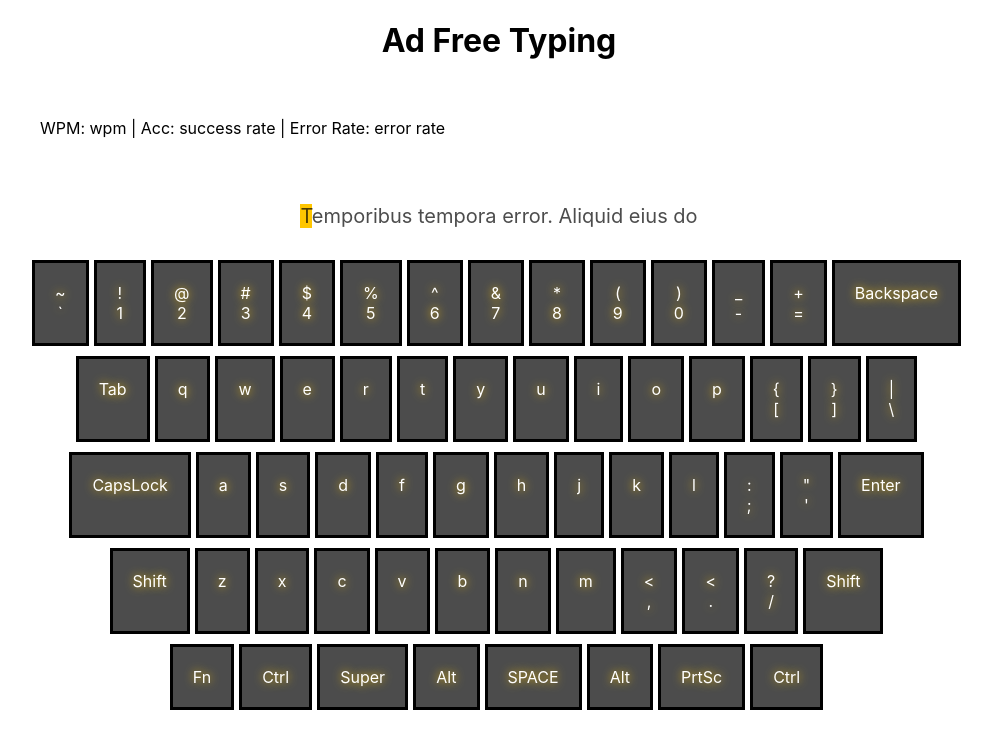
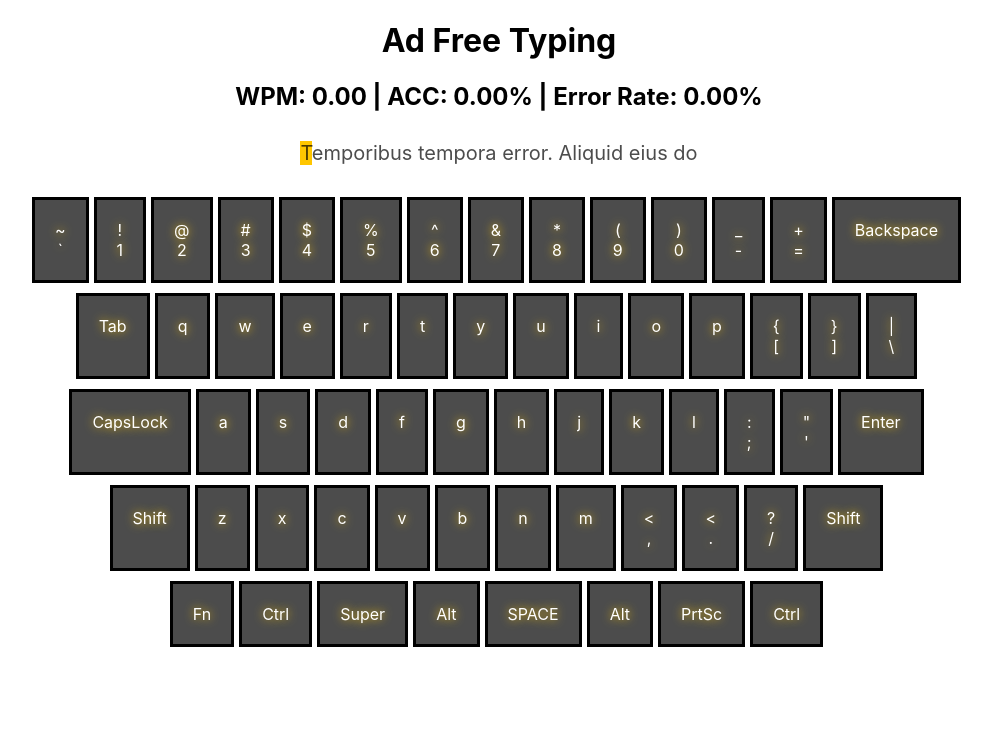
Before and after one commit to jstephensdev/ad-free-typing, a React (Create React App) app: page / in a window 1280 px wide. Shown: the top 748 px of the page, without its empty margins (141-1133 px from the left). Built offline with nearby package versions, Linux system fonts and the light colour scheme.

Commit message:
mvp, need to organize next

```diff
--- a/src/App.tsx
+++ b/src/App.tsx
@@ -1,7 +1,4 @@
 import { Keyboard } from './components/Keyboard';
-import { Stats } from './components/Stats';
-import { Text } from './components/Text';
-
 import './css/App.css';
 
 export const App = () => {
@@ -9,8 +6,6 @@ export const App = () => {
         <div className="app">
             <header>
                 <h1>Ad Free Typing</h1>
-                <Stats />
-                <Text />
                 <Keyboard />
             </header>
         </div>
--- a/src/components/Keyboard.tsx
+++ b/src/components/Keyboard.tsx
@@ -4,6 +4,12 @@ import { faker } from '@faker-js/faker';
 
 export const Keyboard = () => {
     const keyRows: Array<Array<key>> = keyboardConfig;
+
+    const [startTime, setStartTime] = useState(0);
+    const [wordCount, setWordCount] = useState(0);
+    const [wpm, setWpm] = useState('0.00');
+
+    const currentTime = () => new Date().getTime();
 
     const initialText = faker.lorem.paragraph();
 
@@ -18,6 +24,9 @@ export const Keyboard = () => {
 
     const [keyPressed, setKeyPressed] = useState('');
 
+    const [accuracy, setAccuracy] = useState('0.00');
+    const [typedChars, setTypedChars] = useState('');
+
     const downHandler = ({ key }: any): void => {
         setKeyPressed(key);
     };
@@ -29,14 +38,19 @@ export const Keyboard = () => {
     useEffect(() => {
         let updatedOutgoingChars = outgoingChars;
         let updatedIncomingChars = incomingChars;
+        const updatedTypedChars = typedChars + keyPressed;
 
         if (keyPressed === currentChar) {
+            if (startTime === 0) {
+                setStartTime(currentTime());
+            }
             if (leftPadding.length > 0) {
                 setLeftPadding(leftPadding.substring(1));
             }
             updatedOutgoingChars += currentChar;
+
             setOutgoingChars(updatedOutgoingChars);
-
+            setTypedChars(updatedTypedChars);
             setCurrentChar(incomingChars.charAt(0));
 
             updatedIncomingChars = incomingChars.substring(1);
@@ -44,7 +58,30 @@ export const Keyboard = () => {
                 updatedIncomingChars += ' ' + initialText;
             }
             setIncomingChars(updatedIncomingChars);
+            if (incomingChars.charAt(0) === ' ') {
+                setWordCount(wordCount + 1);
+                const durationInMinutes = (currentTime() - startTime) / 60000.0;
+                setWpm(((wordCount + 1) / durationInMinutes).toFixed(2));
+            }
         }
+
+        if (
+            updatedOutgoingChars.length <= updatedTypedChars.length &&
+            updatedOutgoingChars.length > 0 &&
+            keyPressed !== 'Enter' &&
+            keyPressed !== 'Shift' &&
+            keyPressed !== 'Ctrl'
+        ) {
+            setTypedChars(updatedTypedChars);
+            console.log(updatedOutgoingChars.length, updatedTypedChars.length);
+            setAccuracy(
+                (
+                    (updatedOutgoingChars.length * 100) /
+                    updatedTypedChars.length
+                ).toFixed(2)
+            );
+        }
+
         window.addEventListener('keydown', downHandler);
         window.addEventListener('keyup', upHandler);
 
@@ -58,6 +95,11 @@ export const Keyboard = () => {
     return (
         <>
             <section>
+                <h2>{`WPM: ${wpm} | ACC: ${accuracy}% | Error Rate: ${
+                    accuracy === '0.00'
+                        ? '0.00'
+                        : (100 - Number(accuracy)).toFixed(2)
+                }%`}</h2>
                 <p className="text-section">
                     <span className="character-out">
                         {(leftPadding + outgoingChars).slice(-40)}
```
